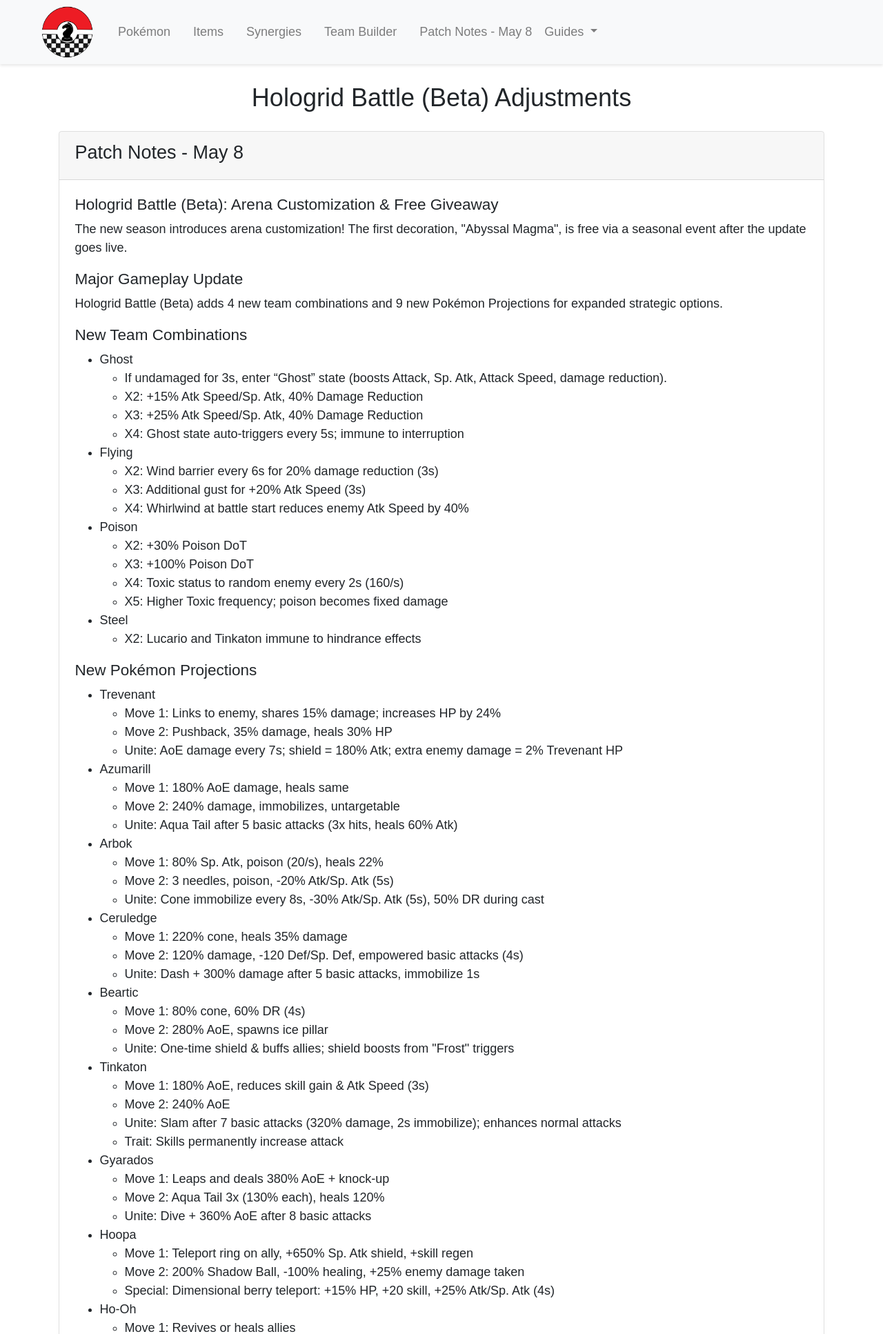
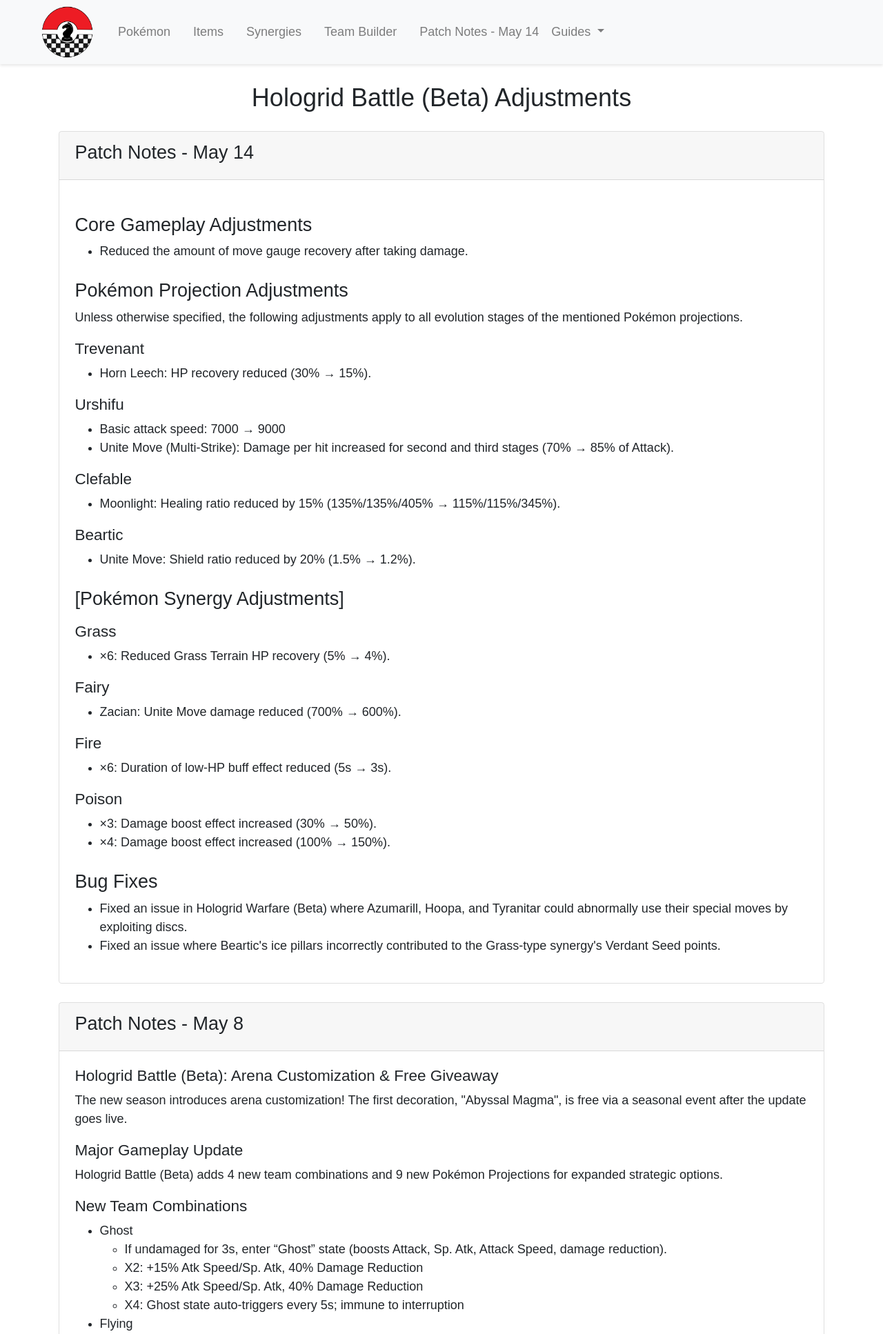
Before and after one commit to malz414/autopoke, a Django app: page /patch_notes/ in a window 1280 px wide. Shown: the top 1934 px of the page at 69% size. Run offline with Django 5.2, Linux system fonts and the light colour scheme; data comes from the database, SQL or seed files in the repository; some libraries are stand-ins or nearby versions.

Commit message:
may 14 patch

```diff
--- a/craft_catalogue/catalogue/templates/base.html
+++ b/craft_catalogue/catalogue/templates/base.html
@@ -67,7 +67,7 @@
                     <li class="nav-item">
                         <a class="nav-link" href="{% url 'team_builder' %}">Team Builder</a>
                     </li>
-                    <li><a class="nav-link" href="{% url 'patch_notes' %}">Patch Notes - May 8</a></li>
+                    <li><a class="nav-link" href="{% url 'patch_notes' %}">Patch Notes - May 14</a></li>
 
                     <li class="nav-item dropdown">
                         <a class="nav-link dropdown-toggle" href="#" id="guidesDropdown" role="button" data-bs-toggle="dropdown" aria-expanded="false">
--- a/craft_catalogue/catalogue/templates/catalogue/home.html
+++ b/craft_catalogue/catalogue/templates/catalogue/home.html
@@ -25,7 +25,7 @@
             <div class="d-flex justify-content-center mt-4">
                 <a href="#how-to-play" class="btn btn-outline-light btn-lg me-3">How to Play</a>
                 <a href="{% url 'tier_list' %}" class="btn btn-outline-light btn-lg me-3">View Tier List</a>
-                <a href="{% url 'patch_notes' %}" class="btn btn-outline-light btn-lg">Patch Notes - May 8</a>
+                <a href="{% url 'patch_notes' %}" class="btn btn-outline-light btn-lg">Patch Notes - May 14</a>
 
             </div>
         </div>
--- a/craft_catalogue/catalogue/templates/catalogue/patch_notes.html
+++ b/craft_catalogue/catalogue/templates/catalogue/patch_notes.html
@@ -7,6 +7,72 @@
     <div class="row">
         <div class="col-md-12">
             <h2 class="text-center mb-4">Hologrid Battle (Beta) Adjustments</h2>
+            <div class="card mb-4">
+                <div class="card-header">
+                    <h4>Patch Notes - May 14</h4>
+                </div>
+                <div class="card-body">
+                <h4 class="mt-4">Core Gameplay Adjustments</h4>
+                <ul>
+                  <li>Reduced the amount of move gauge recovery after taking damage.</li>
+                </ul>
+
+                <h4 class="mt-4">Pokémon Projection Adjustments</h4>
+                <p>Unless otherwise specified, the following adjustments apply to all evolution stages of the mentioned Pokémon projections.</p>
+
+                <h5 class="mt-3">Trevenant</h5>
+                <ul>
+                  <li><strong>Horn Leech:</strong> HP recovery reduced (30% → 15%).</li>
+                </ul>
+
+                <h5 class="mt-3">Urshifu</h5>
+                <ul>
+                  <li><strong>Basic attack speed:</strong> 7000 → 9000</li>
+                  <li><strong>Unite Move (Multi-Strike):</strong> Damage per hit increased for second and third stages (70% → 85% of Attack).</li>
+                </ul>
+
+                <h5 class="mt-3">Clefable</h5>
+                <ul>
+                  <li><strong>Moonlight:</strong> Healing ratio reduced by 15% (135%/135%/405% → 115%/115%/345%).</li>
+                </ul>
+
+                <h5 class="mt-3">Beartic</h5>
+                <ul>
+                  <li><strong>Unite Move:</strong> Shield ratio reduced by 20% (1.5% → 1.2%).</li>
+                </ul>
+
+                <h4 class="mt-4">[Pokémon Synergy Adjustments]</h4>
+
+                <h5 class="mt-3">Grass</h5>
+                <ul>
+                  <li><strong>×6:</strong> Reduced Grass Terrain HP recovery (5% → 4%).</li>
+                </ul>
+
+                <h5 class="mt-3">Fairy</h5>
+                <ul>
+                  <li><strong>Zacian:</strong> Unite Move damage reduced (700% → 600%).</li>
+                </ul>
+
+                <h5 class="mt-3">Fire</h5>
+                <ul>
+                  <li><strong>×6:</strong> Duration of low-HP buff effect reduced (5s → 3s).</li>
+                </ul>
+
+                <h5 class="mt-3">Poison</h5>
+                <ul>
+                  <li><strong>×3:</strong> Damage boost effect increased (30% → 50%).</li>
+                  <li><strong>×4:</strong> Damage boost effect increased (100% → 150%).</li>
+                </ul>
+
+                <h4 class="mt-4">Bug Fixes</h4>
+                <ul>
+                  <li>Fixed an issue in Hologrid Warfare (Beta) where Azumarill, Hoopa, and Tyranitar could abnormally use their special moves by exploiting discs.</li>
+                  <li>Fixed an issue where Beartic's ice pillars incorrectly contributed to the Grass-type synergy's Verdant Seed points.</li>
+                </ul>
+              </div>
+              </div>
+
+
 
             <div class="card mb-4">
                 <div class="card-header">
@@ -108,7 +174,7 @@
                             <ul>
                                 <li>Move 1: Teleport ring on ally, +650% Sp. Atk shield, +skill regen</li>
                                 <li>Move 2: 200% Shadow Ball, -100% healing, +25% enemy damage taken</li>
-                                <li>Special: Dimensional berry teleport: +15% HP, +20 skill, +25% Atk/Sp. Atk (4s)</li>
+                                <li>Unite: Dimensional berry teleport: +15% HP, +20 skill, +25% Atk/Sp. Atk (4s)</li>
                             </ul>
                         </li>
                         <li><strong>Ho-Oh</strong>
@@ -187,43 +253,43 @@
     <strong>Clefable</strong><br>
     • <em>Move 1</em>: Shield for 40%/40%/120% HP and taunts nearby enemies.<br>
     • <em>Move 2</em>: Heals self/allies for 135%/135%/405% Sp. Atk over 3s.<br>
-    • <em>Special</em>: Every 8s, casts Draining Kisses (80%/80%/240% Sp. Atk), then heals lowest HP ally for 350%/350%/1050% Sp. Atk.
+    • <em>Unite</em>: Every 8s, casts Draining Kisses (80%/80%/240% Sp. Atk), then heals lowest HP ally for 350%/350%/1050% Sp. Atk.
   </li>
   <li>
     <strong>Zapdos</strong><br>
     • <em>Move 1</em>: Electromagnetic Cannon (120%/120%/360% Sp. Atk), explodes for 360%/360%/1080% total.<br>
-    • <em>Special</em>: Every 2s, chains Thunderbolt (55%/55%/165% Sp. Atk) through enemies.
+    • <em>Unite</em>: Every 2s, chains Thunderbolt (55%/55%/165% Sp. Atk) through enemies.
   </li>
   <li>
     <strong>Sylveon</strong><br>
     • <em>Move 1</em>: Fires 4 fireballs (75%/75%/750% Sp. Atk + 3%/3%/30% enemy HP); reuse adds 2 (max 8).<br>
     • <em>Move 2</em>: Cone shout deals 25%/25%/250% Sp. Atk, duration scales to 2.5s.<br>
-    • <em>Special</em>: Every 8s, slams for 220%/220%/2200% Sp. Atk, heals 25%/25%/100% HP. Rapid skill regen.<br>
+    • <em>Unite</em>: Every 8s, slams for 220%/220%/2200% Sp. Atk, heals 25%/25%/100% HP. Rapid skill regen.<br>
     ★★★: 4-tile range; KO allows reuse.
   </li>
   <li>
     <strong>Tyranitar</strong><br>
     • <em>Move 1</em>: 133%/133%/1330% Attack damage, knocks back nearby enemies.<br>
     • <em>Move 2</em>: Sandstorm deals 65%/65%/650% AoE, 35% lifesteal over 3s.<br>
-    • <em>Special</em>: After 3 attacks, enters Berserk—AoE crits, +50%/50%/250% Atk Speed, CC immunity.<br>
+    • <em>Unite</em>: After 3 attacks, enters Berserk—AoE crits, +50%/50%/250% Atk Speed, CC immunity.<br>
     ★★★: +250% Atk Speed, wider AoE, guaranteed crits.
   </li>
   <li>
     <strong>Dragonite</strong><br>
     • <em>Move 1</em>: Side dash, gains +40%/40%/200% Atk Speed, empowered attacks deal 5%/5%/50% target max HP for 5s.<br>
-    • <em>Special</em>: No change.
+    • <em>Unite</em>: No change.
   </li>
   <li>
     <strong>Mewtwo</strong><br>
     • <em>Move 1</em>: Teleports to farthest enemy, Mega Evolves (+25%/25%/250% Atk, +30%/30%/200% Atk Speed, +300/300/3000 Def/Sp. Def, crits for 5s).<br>
     • <em>Move 2</em>: Psywave deals 250%/250%/2500% Atk, weakens enemy, grants 70% damage reduction, triggers Mega Evolution.<br>
-    • <em>Special</em>: After 8 attacks, opens Trick Room—raises enemy skill progress cap by 50 for 5s.
+    • <em>Unite</em>: After 8 attacks, opens Trick Room—raises enemy skill progress cap by 50 for 5s.
   </li>
   <li>
     <strong>Miraidon</strong><br>
     • <em>Move 1</em>: Drops 5 meteors (220%/220%/2200% Sp. Atk AoE) that immobilize.<br>
     • <em>Move 2</em>: Charged Beam (35%/35%/350% Sp. Atk) fires until KO.<br>
-    • <em>Special</em>: Every 5s, casts Electric Terrain—+15%/15%/150% skill dmg to allies; enemies are stunned for 1s.
+    • <em>Unite</em>: Every 5s, casts Electric Terrain—+15%/15%/150% skill dmg to allies; enemies are stunned for 1s.
   </li>
 </ul>
 
```
